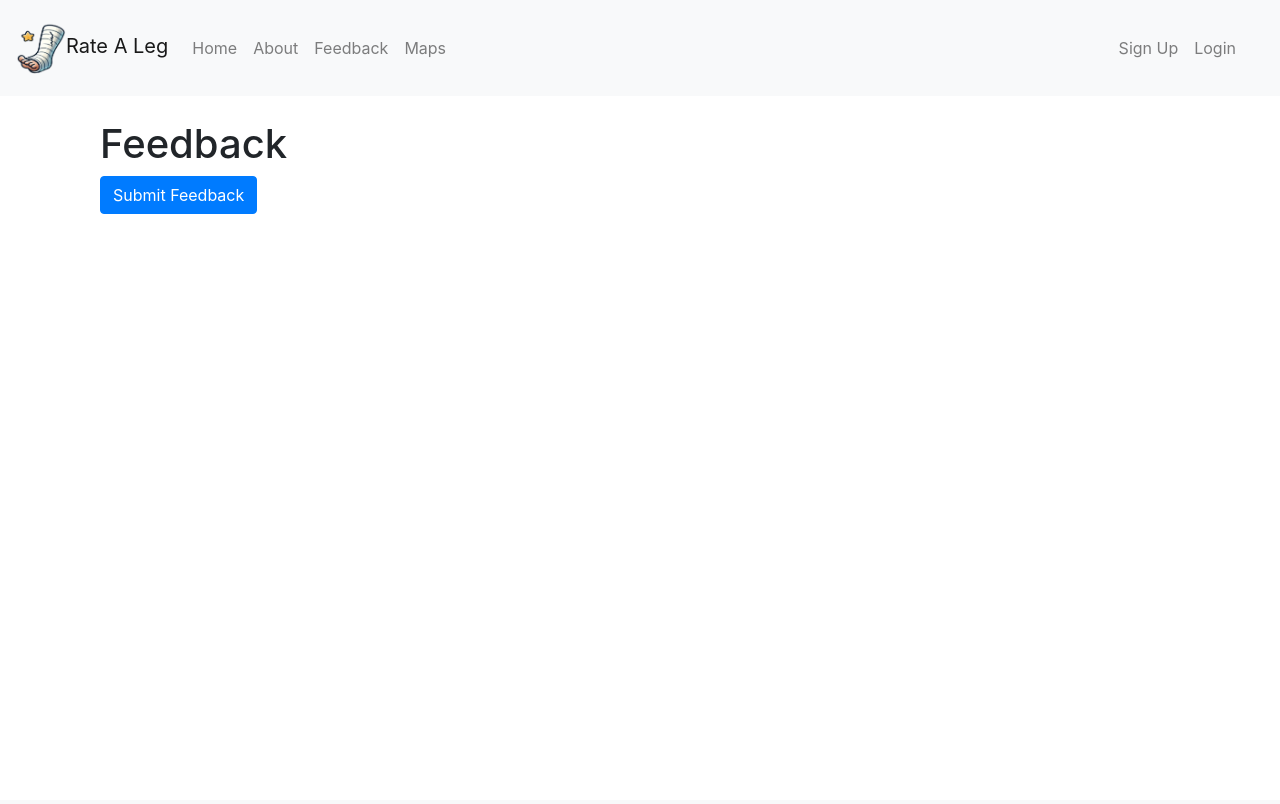
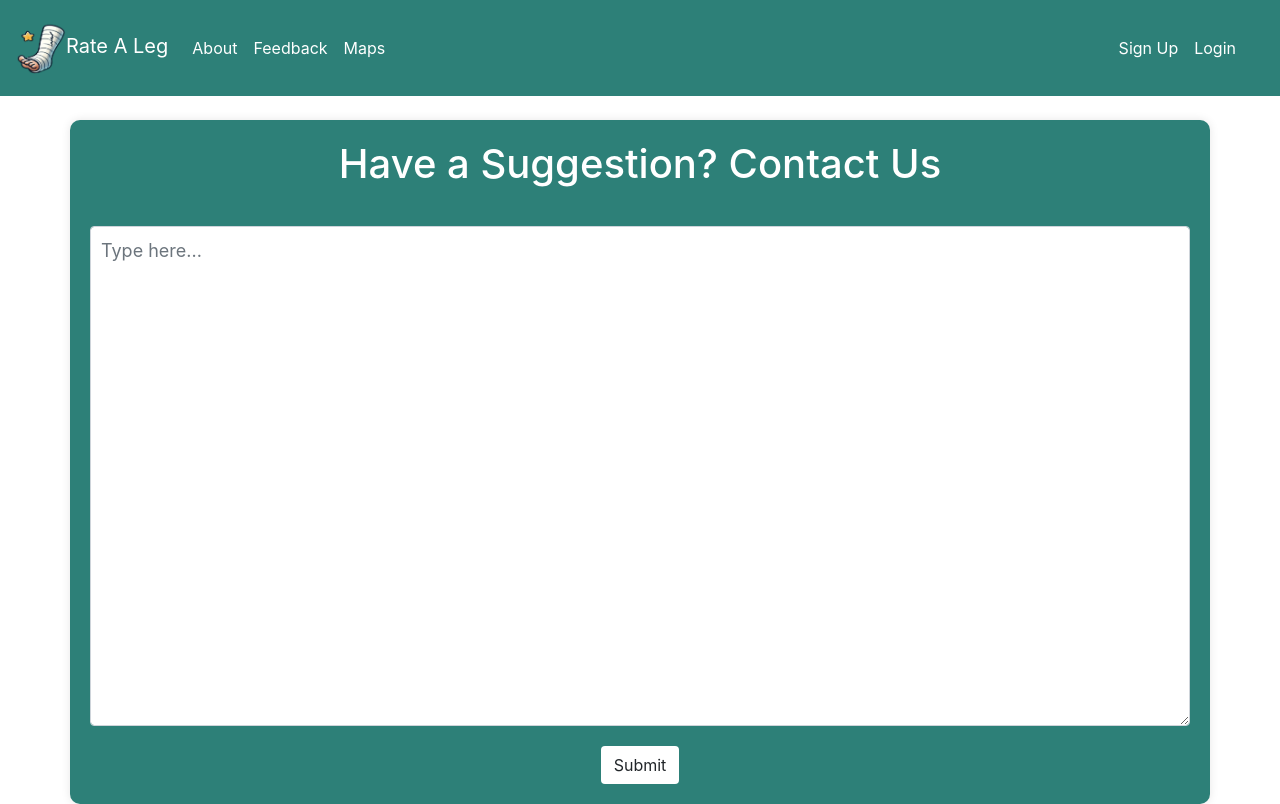
Before and after one commit to grashop04/RateALeg, a Django app: page /feedback/ in a window 1280 px wide. Before the commit the page ends 214 px from the top, so only its background shows below. Run offline with Django 3.2, Linux system fonts and the light colour scheme; some libraries are stand-ins or nearby versions.

Commit message:
finished about, frontend feedback and css finished about, frontend feedback and css

```diff
--- a/plays/views.py
+++ b/plays/views.py
@@ -16,6 +16,7 @@
     context_dict['theatreroyal'] = 'http://theatreroyalglasgow.net/'
     context_dict['paviliontheatre'] = 'https://trafalgartickets.com/pavilion-theatre-glasgow/en-GB'
 
+
     return render(request, 'plays/maps.html', context_dict)
 
 def login(request):
--- a/static/css/custom.css
+++ b/static/css/custom.css
@@ -3,6 +3,8 @@
     height: auto;
 }
 
+<<<<<<< HEAD
+<<<<<<< HEAD
 .theatre-list{
     float: left;
     padding: 20px;
@@ -26,3 +28,32 @@
     list-style-type: none;
 
 }
+=======
+=======
+>>>>>>> 0a43107 (added login/maps css)
+body {
+    background-color: #fff2ea !important;
+}
+
+.navbar {
+    background-color: #2d8078 !important;
+}
+
+.navbar .nav-link,
+.navbar .navbar-brand {
+    color: white !important;
+}
+
+.navbar .nav-link:hover {
+    color: #1d554f !important;
+}
+
+
+<<<<<<< HEAD
+>>>>>>> 16cff9c (finished about, frontend feedback and css)
+=======
+
+
+
+
+>>>>>>> 0a43107 (added login/maps css)
--- /dev/null
+++ b/static/css/feedback.css
@@ -0,0 +1,31 @@
+.btn {
+    background-color: white;
+    text-align: center;
+    margin-top: 20px;
+}
+
+.container {
+    background-color: #2d8078;
+    padding: 20px;
+    border-radius: 10px;
+    box-shadow: 0 0 10px 0 rgba(0, 0, 0, 0.1);
+}
+
+h1 {
+    color: white;
+    text-align: center;
+}
+
+form {
+    display: flex;
+    flex-direction: column;
+    align-items: center;
+    padding-top: 10px;
+}
+
+.feedback-box {
+    height: 500px !important;
+    font-size: 18px;
+    padding: 10px;
+    margin-top: 20px;
+}
--- a/templates/base.html
+++ b/templates/base.html
@@ -19,9 +19,6 @@
     </button>
     <div class="collapse navbar-collapse" id="navbarNav">
       <ul class="navbar-nav">
-        <li class="nav-item">
-          <a class="nav-link" href="{% url 'shows' %}">Home</a>
-        </li>
         <li class="nav-item">
           <a class="nav-link" href="{% url 'about' %}">About</a>
         </li>
@@ -50,8 +47,31 @@
   </nav>
 
   <!-- Main content area -->
-  <div class="container mt-4">
+
     {% block body_block %}
+    <div class="container mt-4">
+      <div class="d-flex justify-content-between align-items-center mb-4">
+        <form class="form-inline d-flex w-75">
+          <div class="input-group w-100">
+            <input class="form-control" type="text" placeholder="Search for a Show">
+            <div class="input-group-append">
+              <button class="search-btn" type="submit">🔍</button>
+            </div>
+          </div>
+        </form>
+        <div class="dropdown ml-2">
+          <button class="sort-btn dropdown-toggle" type="button" id="sortDropdown" data-toggle="dropdown">
+            Sort by...
+          </button>
+          <div class="dropdown-menu">
+            <a class="dropdown-item" href="#">Alphabetical</a>
+            <a class="dropdown-item" href="#">Newest</a>
+            <a class="dropdown-item" href="#">Rating</a>
+            <a class="dropdown-item" href="#">Playwright</a>
+          </div>
+        </div>
+      </div>
+
     {% endblock %}
   </div>
 
--- a/templates/plays/feedback.html
+++ b/templates/plays/feedback.html
@@ -1,14 +1,18 @@
 {% extends 'base.html' %}
+{% load static %}
 
 {% block title_block %}Feedback - Rate A Leg{% endblock %}
 
 {% block body_block %}
+<link rel="stylesheet" type="text/css" href="{% static 'css/feedback.css' %}">
+
 <div class="container mt-4">
-    <h1>Feedback</h1>
+    <h1>Have a Suggestion? Contact Us</h1>
     <form action="{% url 'feedback' %}" method="post">
         {% csrf_token %}
         <!-- form fields go here -->
-        <button type="submit" class="btn btn-primary">Submit Feedback</button>
+        <textarea id="feedback-text" name="feedback" class="form-control feedback-box" rows="5" placeholder="Type here..."></textarea>
+        <button type="submit" class="btn">Submit</button>
     </form>
 </div>
 {% endblock %}
```
Also changed, not shown: static/css/about.css (added, +30 -0 lines), static/css/login.css (added, +31 -0 lines), static/css/maps.css (added, +14 -0 lines), templates/plays/about.html (+16 -1 lines), static/images/kings-theatre.png (added).
